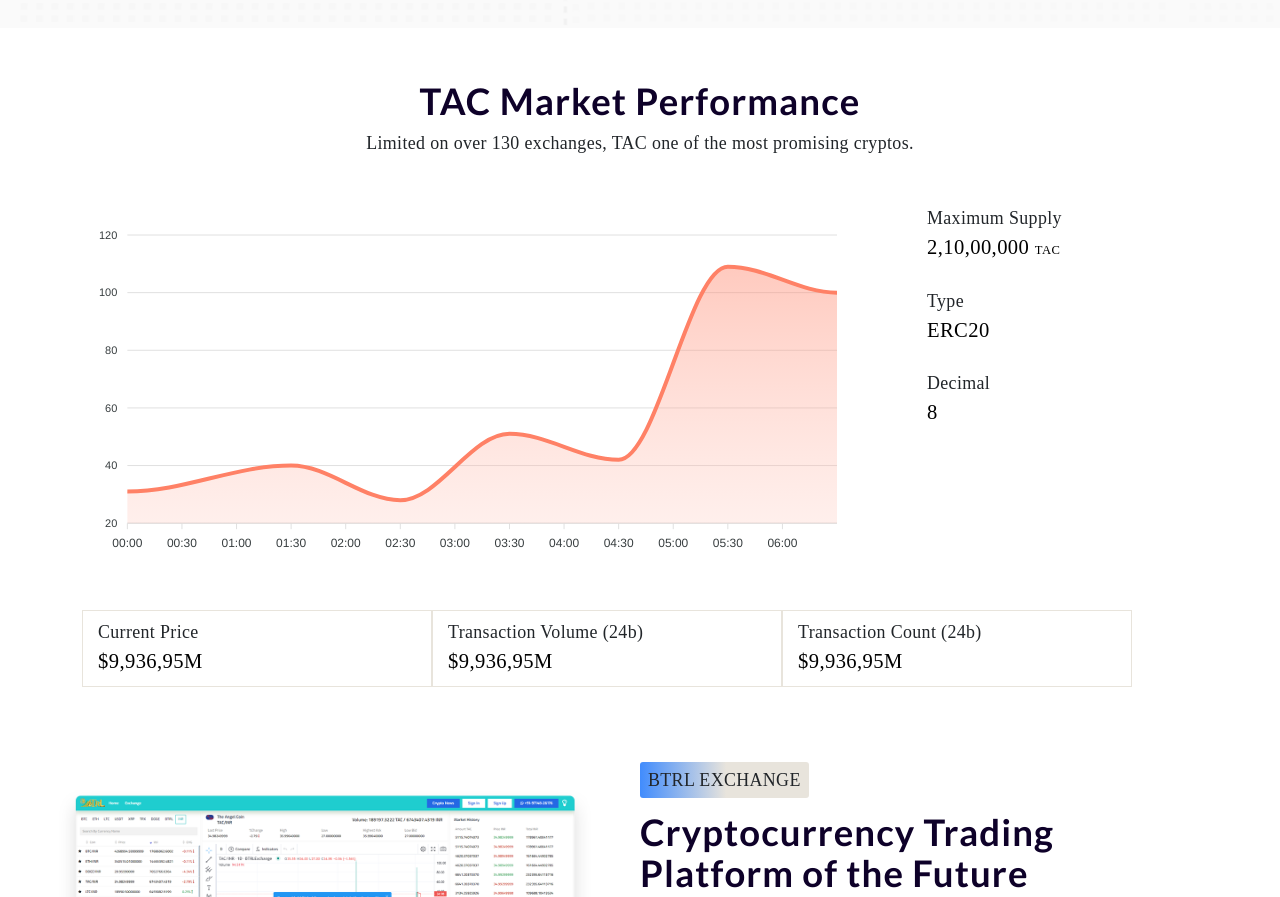
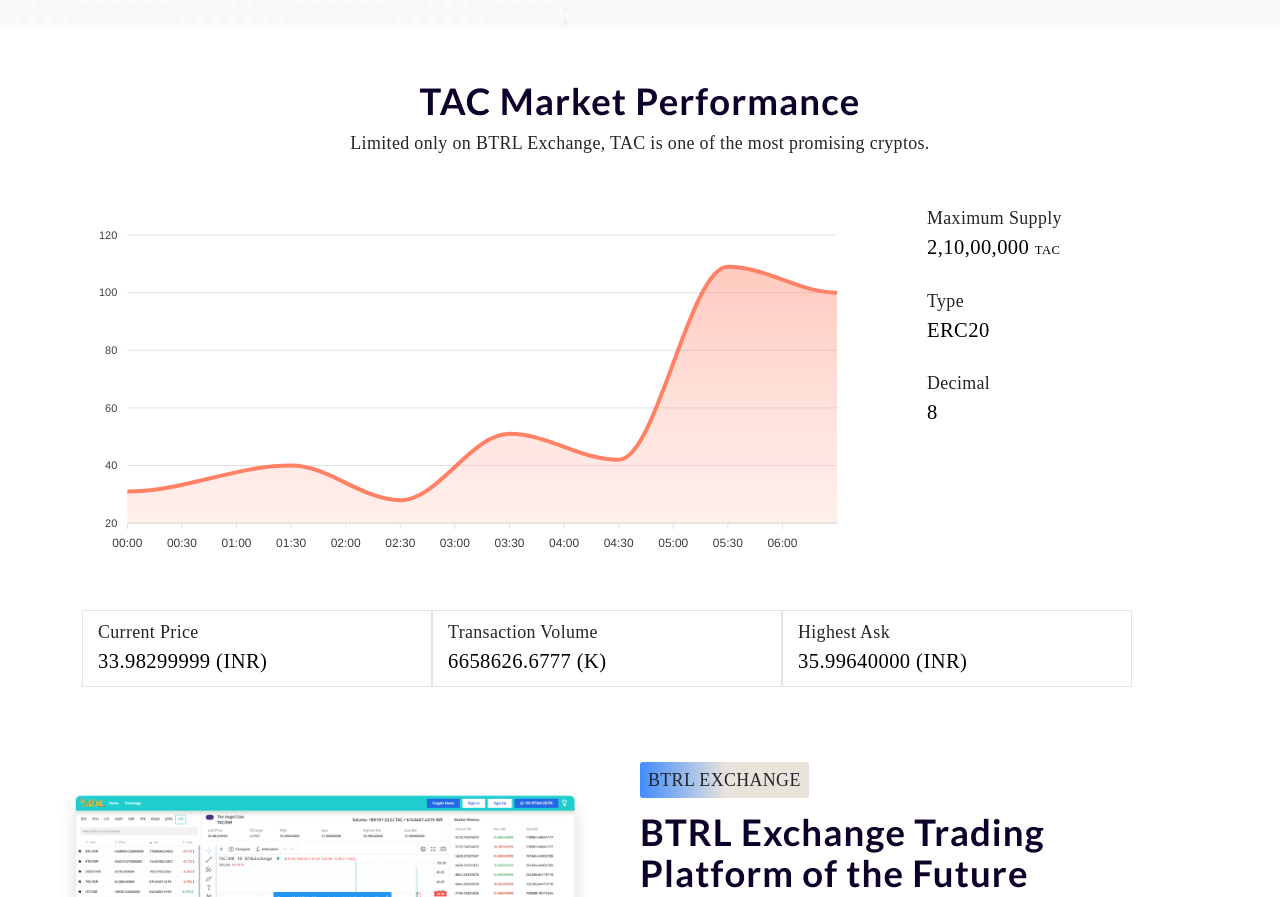
Before and after one commit to DiTechCDM/The-Angel-Coin-Progress3.github.io, a plain HTML site: page index.html in a window 1280 px wide. Shown: the part 3440-4337 px from the top of the page. Drawn offline with nearby package versions, Linux system fonts and the light colour scheme; a web font is replaced by a local one.

Commit message:
index.html

```diff
--- a/index.html
+++ b/index.html
@@ -378,7 +378,7 @@
     <section id="chart_wrapper">
         <div class="container chart-wrapper">
             <h2>TAC Market Performance</h2>
-            <p class="mb-5">Limited on over 130 exchanges, TAC one of the most promising cryptos.</p>
+            <p class="mb-5">Limited only on BTRL Exchange, TAC is one of the most promising cryptos.</p>
             <div class='row-chart'>
                 <div class='chart-bg-col'>
                     <div class='chart-js'>
@@ -404,15 +404,15 @@
             <div class="grid-row-04">
                 <div class="grid-col-04">
                     <p>Current Price</p>
-                    <p class="dollars">$9,936,95M</p>
+                    <p class="dollars">33.98299999 (INR)</p>
                 </div>
                 <div class="grid-col-04">
-                    <p>Transaction Volume (24b)</p>
-                    <p class="dollars">$9,936,95M</p>
+                    <p>Transaction Volume</p>
+                    <p class="dollars">	6658626.6777 (K)</p>
                 </div>
                 <div class="grid-col-04">
-                    <p>Transaction Count (24b)</p>
-                    <p class="dollars">$9,936,95M</p>
+                    <p>Highest Ask</p>
+                    <p class="dollars">35.99640000 (INR)</p>
                 </div>
             </div>
             <!-- grid layout ends here -->
@@ -432,7 +432,7 @@
                 <div class='BTRL-col'>
                     <div class='text-col'>
                         <span class="gradient">BTRL EXCHANGE</span>
-                        <h2>Cryptocurrency Trading <br> Platform of the Future</h2>
+                        <h2>BTRL Exchange Trading <br> Platform of the Future</h2>
                         <p>We believe in financial inclusion, which means that wealth, <br> investment, and financial
                             asset
                             accumulation should be <br> accessible to all people.</p>
```
